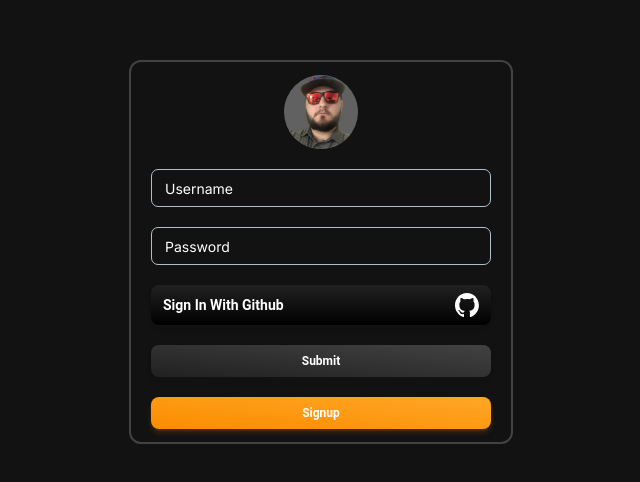
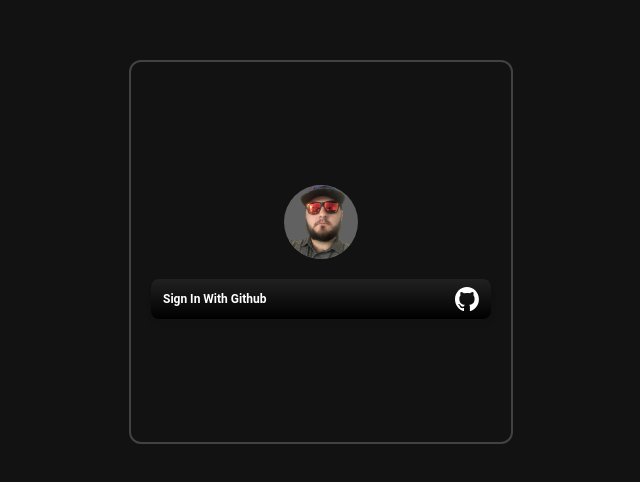
Before and after one commit to JordanVera/facial-recognition, a Next.js app: page / in a window 1280 px wide. Shown: the part 148-630 px from the top of the page, without its empty margins (319-959 px from the left). Built offline with nearby package versions, Linux system fonts and the light colour scheme.

Commit message:
Update Appbar and LoginCard components

```diff
--- a/components/Appbar.jsx
+++ b/components/Appbar.jsx
@@ -2,6 +2,7 @@ import { Fragment } from 'react';
 import { Disclosure, Menu, Transition } from '@headlessui/react';
 import { Bars3Icon, BellIcon, XMarkIcon } from '@heroicons/react/24/outline';
 import { useSession } from 'next-auth/react';
+import { signOut } from 'next-auth/react';
 
 const navigation = [
   { name: 'Dashboard', href: '#', current: true },
@@ -15,7 +16,7 @@ function classNames(...classes) {
 }
 
 export default function Appbar() {
-  const { data: session, status } = useSession();
+  const { data: session } = useSession();
 
   return (
     <Disclosure as="nav" className="bg-gray-900">
@@ -115,7 +116,7 @@ export default function Appbar() {
                       <Menu.Item>
                         {({ active }) => (
                           <a
-                            href="#"
+                            onClick={() => signOut({ callbackUrl: '/' })}
                             className={classNames(
                               active ? 'bg-gray-100' : '',
                               'block px-4 py-2 text-sm text-gray-700'
--- a/components/LoginCard.jsx
+++ b/components/LoginCard.jsx
@@ -11,28 +11,8 @@ const LoginCard = ({ onBoarding, setOnboarding, setLoginOrSignup }) => {
           size="xl"
           className="mx-auto bg-gray-700"
         />
-        <Input label="Username" color="white" />
-        <Input label="Password" color="white" type="password" />
+
         <GithubSignupButton />
-        <Button
-          variant="gradient"
-          color="black"
-          size="sm"
-          className="w-full capitalize"
-        >
-          Submit
-        </Button>
-        <Button
-          variant="gradient"
-          color="orange"
-          size="sm"
-          className="w-full capitalize"
-          onClick={() => {
-            setLoginOrSignup('signup');
-          }}
-        >
-          Signup
-        </Button>
 
         {/* <Button
           variant="gradient"
--- a/components/buttons/GithubSignupButton.jsx
+++ b/components/buttons/GithubSignupButton.jsx
@@ -4,8 +4,8 @@ import { Button } from '@material-tailwind/react';
 function GithubSignupButton() {
   return (
     <Button
-      size="lg"
-      className="bg-gradient-to-b from-gray-900 to-black group relative flex items-center gap-3 overflow-hidden px-3 py-5 capitalize"
+      size="sm"
+      className="bg-gradient-to-b from-gray-900 to-black group relative flex items-center gap-3 overflow-hidden px-3 py-3 capitalize"
       onClick={() => signIn('github', { callbackUrl: '/dashboard' })}
     >
       Sign in with Github
```
